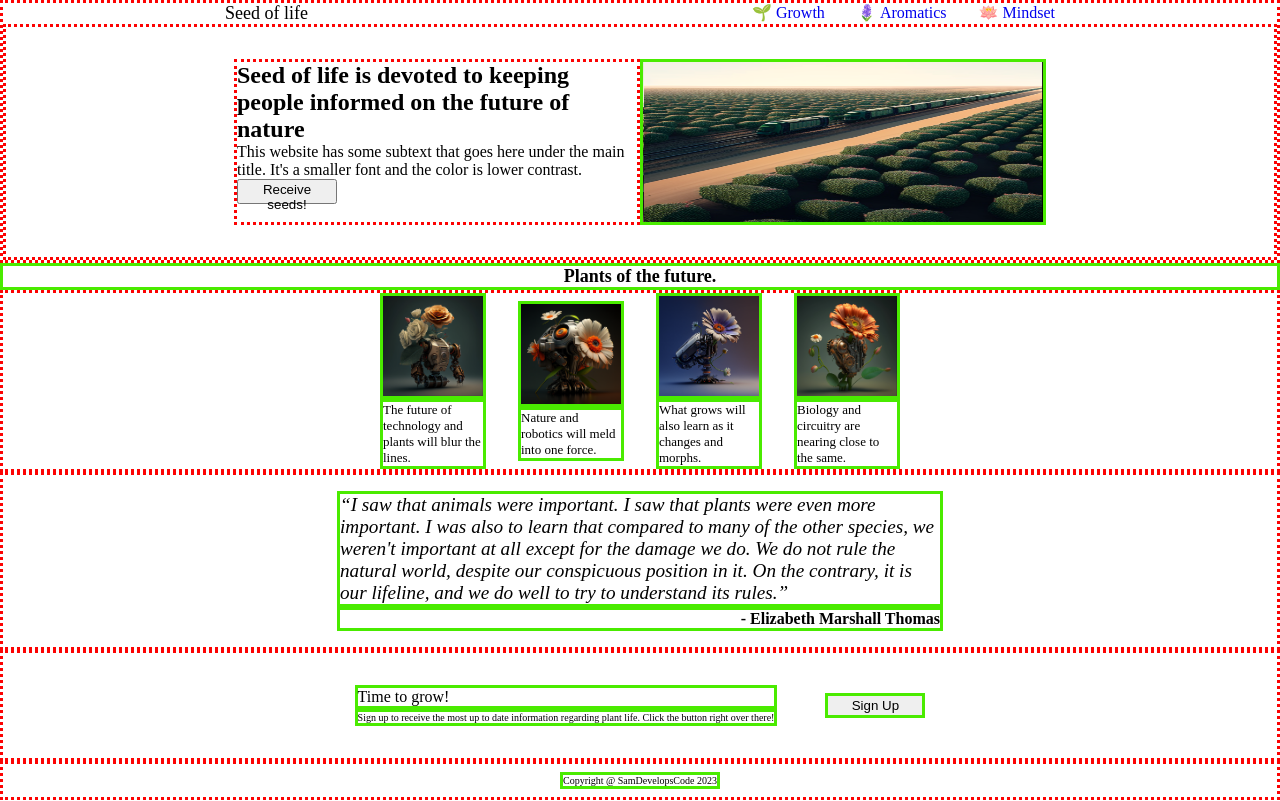
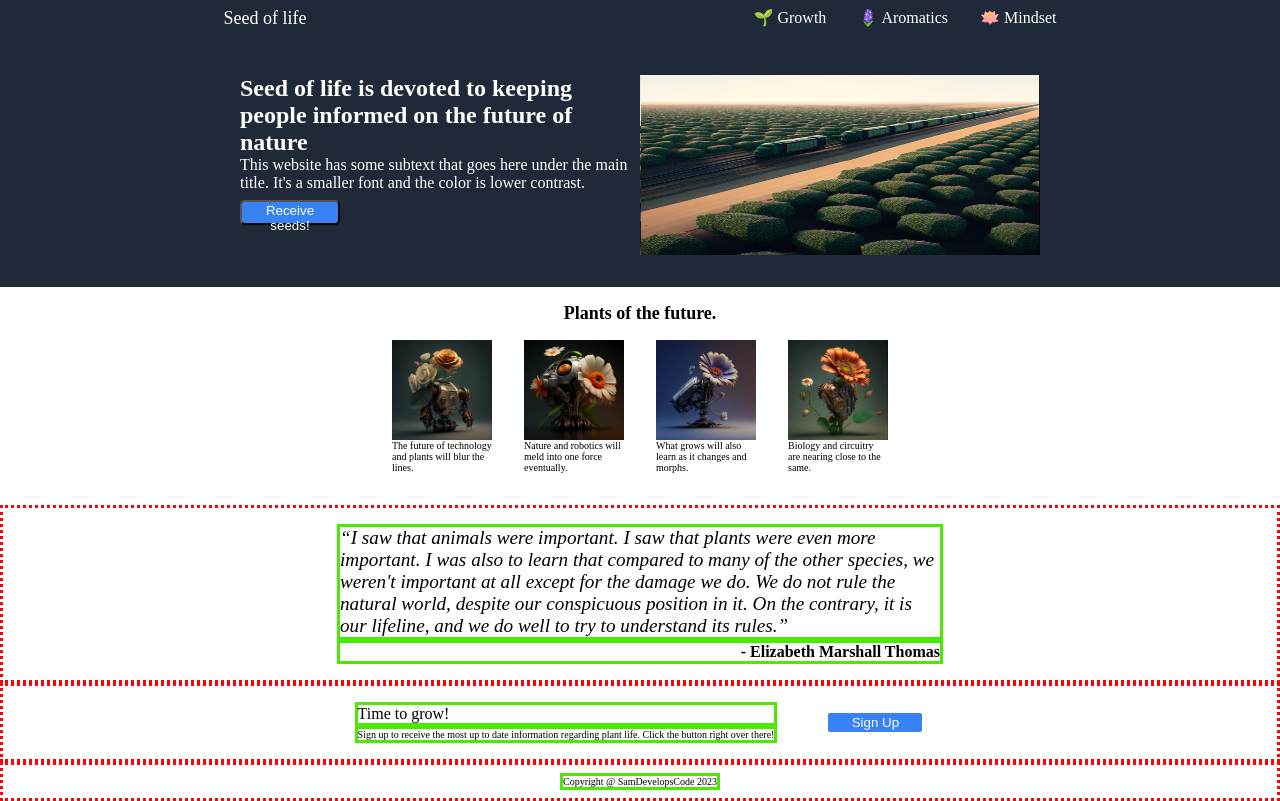
Before and after one commit to SamDevelopsCode/landing-page, a plain HTML site: page index.html in a window 1280 px wide. Drawn offline with Linux system fonts and the light colour scheme.

Commit message:
Finished 1st and 2nd sections

```diff
--- a/index.html
+++ b/index.html
@@ -9,44 +9,44 @@
 </head>
 
 <body>
-    <div class="container header-container-1">
+    <div class="header-container-1">
         <div class="header-bar">
-            <div class="header-logo">Seed of life</h3></div>
+            <div class="header-logo white-text">Seed of life</h3></div>
             <ul>
-                <li><a href="#">🌱 Growth</a></li>
-                <li><a href="#">🪻 Aromatics</a></li>
-                <li><a href="#">🪷 Mindset</a></li>
+                <li><a class= "white-text" href="#">🌱 Growth</a></li>
+                <li><a class= "white-text" href="#">🪻 Aromatics</a></li>
+                <li><a class= "white-text" href="#">🪷 Mindset</a></li>
             </ul>
         </div>
 
-        <div class="container header-container-2">
-            <div class="container header-container-3">
-                <div class="title">Seed of life is devoted to keeping people informed on the future of nature</div>
-                <div>This website has some subtext that goes here under the main title. It's a smaller font and the color is lower contrast.</div>
-                <button class="newsletter-1">Receive seeds!</button>
+        <div class="header-container-2">
+            <div class="header-container-3">
+                <div class="title white-text">Seed of life is devoted to keeping people informed on the future of nature</div>
+                <div class="white-text">This website has some subtext that goes here under the main title. It's a smaller font and the color is lower contrast.</div>
+                <button class="seed-button">Receive seeds!</button>
             </div>
-            <img class="item header-image" src="./images/plantwide.png" alt="Placeholder for an image.">
+            <img class="header-image" src="./images/plantwide.png" alt="Placeholder for an image.">
         </div>
 
     </div>
 
-        <div class="item title-2">Plants of the future.</div>
-        <div class="container content-container-1-sub">
+        <div class="title-2">Plants of the future.</div>
+        <div class="content-container-1">
             <div class="combo">
-                <img class="item" src="./images/plant11.png" alt="1">
-                <div class="item image-text">The future of technology and plants will blur the lines.</div>
+                <img src="./images/plant11.png" alt="1">
+                <div class="image-text">The future of technology and plants will blur the lines.</div>
             </div>
             <div class="combo">
-                <img class="item" src="./images/plant22.png" alt="2">
-                <div class="item image-text">Nature and robotics will meld into one force.</div>
+                <img src="./images/plant22.png" alt="2">
+                <div class="image-text">Nature and robotics will meld into one force eventually.</div>
             </div>
             <div class="combo">
-                <img class="item" src="./images/plant33.png" alt="3">
-                <div class="item image-text">What grows will also learn as it changes and morphs.</div>
+                <img src="./images/plant33.png" alt="3">
+                <div class= "image-text">What grows will also learn as it changes and morphs.</div>
             </div>
             <div class="combo">
-                <img class="item" src="./images/plant44.png" alt="4">
-                <div class="item image-text">Biology and circuitry are nearing close to the same.</div>
+                <img src="./images/plant44.png" alt="4">
+                <div class="image-text">Biology and circuitry are nearing close to the same.</div>
             </div>
         </div>
 
@@ -60,7 +60,7 @@
             <div class="item container-3-title">Time to grow!</div>
             <div class="item container-3-text">Sign up to receive the most up to date information regarding plant life. Click the button right over there!</div>
         </div>
-        <button class="item newsletter-2">Sign Up</button>
+        <button class="item newsletter-button">Sign Up</button>
     </div>
 
     <div class="container footer">
--- a/style.css
+++ b/style.css
@@ -14,6 +14,9 @@ img {
 button {
     width: 100px;
     height: 25px;
+    background-color: #3882F6;
+    border-radius: 5px;
+    color: white;
 }
 
 .container {
@@ -22,6 +25,10 @@ button {
 
 .item {
     border: 3px solid #4aeb00;
+}
+
+.white-text {
+    color: white;
 }
 
 .title {
@@ -37,6 +44,7 @@ button {
 .header-container-1 {
     display: flex;
     flex-direction: column;
+    background-color: #1F2937;
 }
 
 .header-container-2 {
@@ -46,23 +54,29 @@ button {
 }
 
 .header-container-3 {
-    width: 400px
+    width: 400px;
+    gap: 8px;
 }
 
 .header-logo {
     font-size: large;
+    margin-top: 8px;
 }
 
 .header-image {
     width: 400px;
-    height: 160px;
+    height: 180px;
+}
+
+.seed-button {
+    margin-top: 8px;
 }
 
 ul {
     display: flex;
     list-style-type: none;
     padding: 0;
-    margin: 0;
+    margin-top: 8px;
     gap: 32px
 }
 
@@ -78,12 +92,14 @@ a {
     text-align: center;
     font-size: large;
     font-weight: 700;
+    margin: 16px;
 }
 
-.content-container-1-sub {
+.content-container-1 {
     display: flex;
     justify-content: center;
     align-items: center;
+    margin-bottom: 32px;
     gap: 32px;
 }
 
@@ -93,7 +109,7 @@ a {
 }
 
 .image-text {
-    font-size: small;
+    font-size: x-small;
     width: 100px;
     flex-wrap: wrap;
 }
@@ -146,3 +162,7 @@ a {
 .copyright-text {
     font-size: x-small;
 }
+
+.newsletter-button {
+    border: 3px solid white;
+}
```
